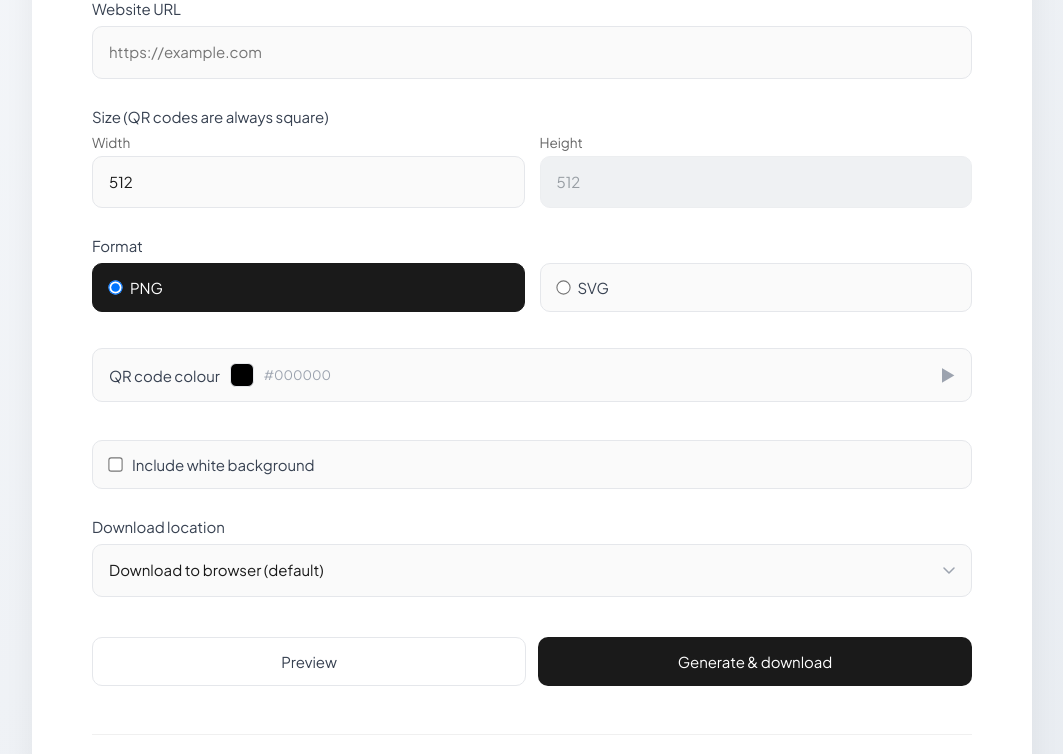
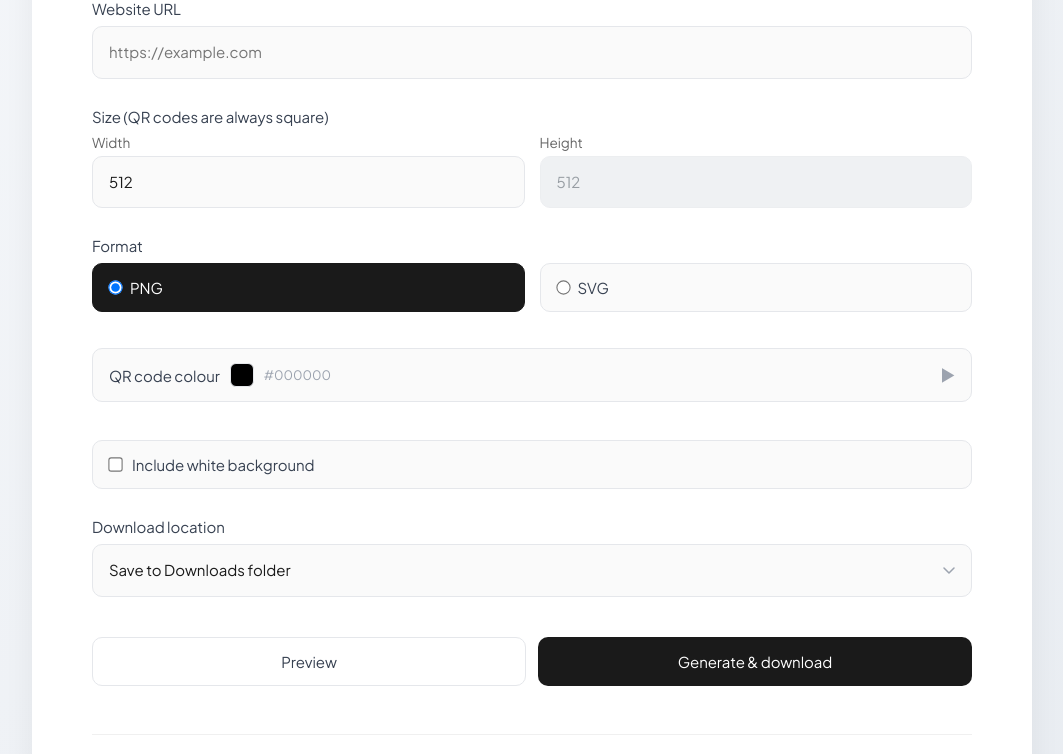
Before and after one commit to growthwebs/qr-gen, a Flask app: page / in a window 1280 px wide. Shown: the part 326-1080 px from the top of the page, without its empty margins (108-1171 px from the left). Run offline with Flask 2, Linux system fonts and the light colour scheme.

Commit message:
Improve download location dropdown clarity
- Change 'Download to browser (default)' to 'Save to Downloads folder'
- Change 'Save to server folder' to 'Save as...'
- Update button text to match: 'Generate & save as...'
- Much clearer user experience for download options

```diff
--- a/templates/index.html
+++ b/templates/index.html
@@ -1157,8 +1157,8 @@
             <div class="form-group">
                 <label for="download_location">Download location</label>
                 <select id="download_location" name="download_location">
-                    <option value="browser">Download to browser (default)</option>
-                    <option value="server">Save to server folder</option>
+                    <option value="browser">Save to Downloads folder</option>
+                    <option value="server">Save as...</option>
                 </select>
             </div>
 
@@ -1410,7 +1410,7 @@
         document.getElementById('download_location').addEventListener('change', function() {
             const generateBtn = document.getElementById('generateBtn');
             if (this.value === 'server') {
-                generateBtn.textContent = 'Generate & save to server';
+                generateBtn.textContent = 'Generate & save as...';
             } else {
                 generateBtn.textContent = 'Generate & download';
             }
```
